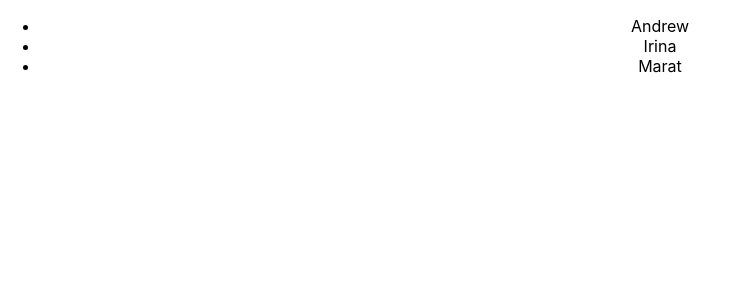
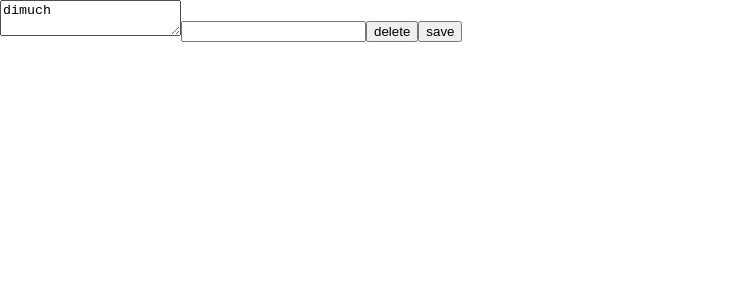
Before and after one commit to AndreySavchenkov/vanilla-project, a React (Create React App) app: page / in a window 1280 px wide. Shown: the top 300 px of the page, without its empty margins (0-752 px from the left). Built offline with nearby package versions, Linux system fonts and the light colour scheme.

Commit message:
onClick, onChange, onBlur

```diff
--- /dev/null
+++ b/src/06/06-callback.tsx
@@ -0,0 +1,31 @@
+import React, {MouseEvent} from "react";
+
+
+export const User = () => {
+
+    const deleteUser = (event: MouseEvent<HTMLButtonElement>) => {
+
+        alert('user has been deleted');
+    }
+
+    const saveUser = () => {
+        alert('user has been saved');
+    }
+
+    const nameChanged = () => {
+        console.log('name changed')
+    }
+
+    const bloorFocus = () => {
+        console.log('lost fucus')
+    }
+
+    return(
+        <div>
+            <textarea onChange={nameChanged}>dimuch</textarea>
+            <input  onBlur={bloorFocus} type="text"/>
+            <button onClick={deleteUser} >delete</button>
+            <button onClick={saveUser}>save</button>
+        </div>
+    )
+}
--- a/src/index.tsx
+++ b/src/index.tsx
@@ -5,6 +5,7 @@ import App from './App';
 import reportWebVitals from './reportWebVitals';
 import {value01_01} from './01-tests/01';
 import {splitIntoWords} from './01-tests/01'
+import {User} from "./06/06-callback";
 
 
 
@@ -14,7 +15,7 @@ import {splitIntoWords} from './01-tests/01'
 
 ReactDOM.render(
   <React.StrictMode>
-    <App />
+    <User/>
   </React.StrictMode>,
   document.getElementById('root')
 );
```
